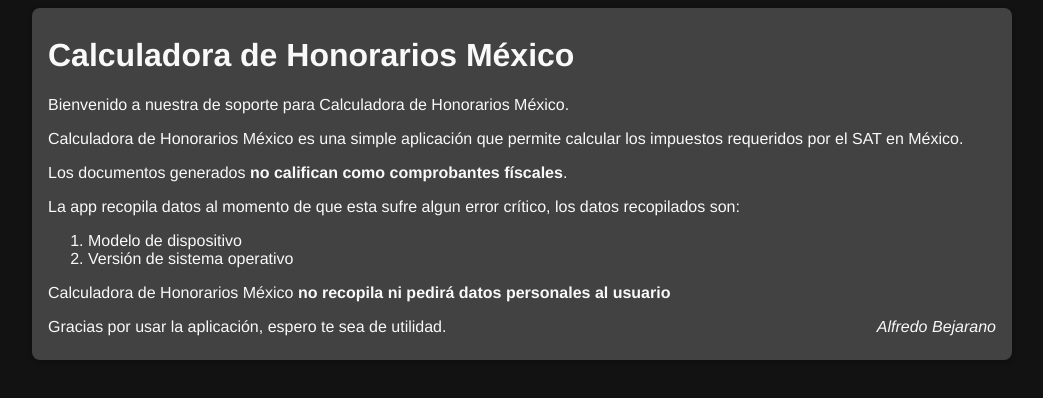
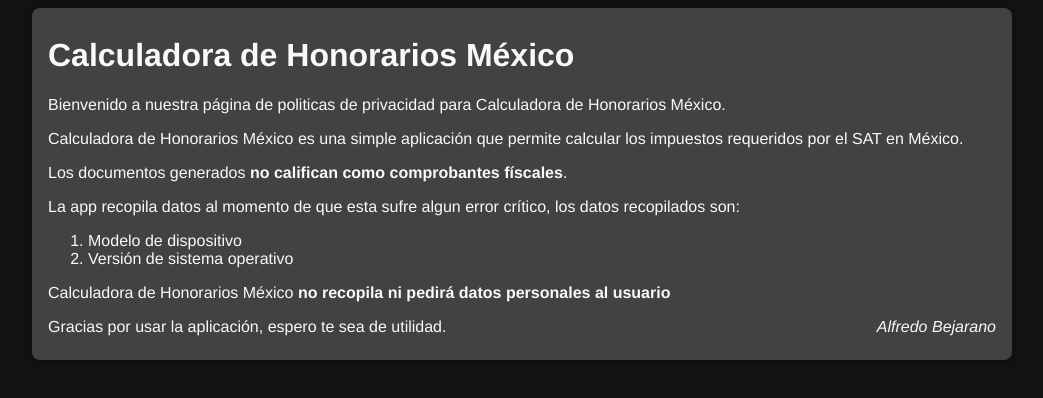
Before and after one commit to AlfredoBejarano/alfredobejarano.me, a plain HTML site: page cfdi-support.html in a window 1280 px wide. Shown: the whole page, without its empty margins (118-1161 px from the left). Drawn offline with Linux system fonts and the light colour scheme.

Commit message:
Update cfdi-support.html

```diff
--- a/cfdi-support.html
+++ b/cfdi-support.html
@@ -11,7 +11,7 @@
 	<div>
 		<h1>Calculadora de Honorarios México</h1>
 		<p>
-			Bienvenido a nuestra de soporte para Calculadora de Honorarios México.
+			Bienvenido a nuestra página de politicas de privacidad para Calculadora de Honorarios México.
 		</p>
     <p>
       Calculadora de Honorarios México es una simple aplicación que permite calcular los impuestos requeridos por el SAT en México.
```
